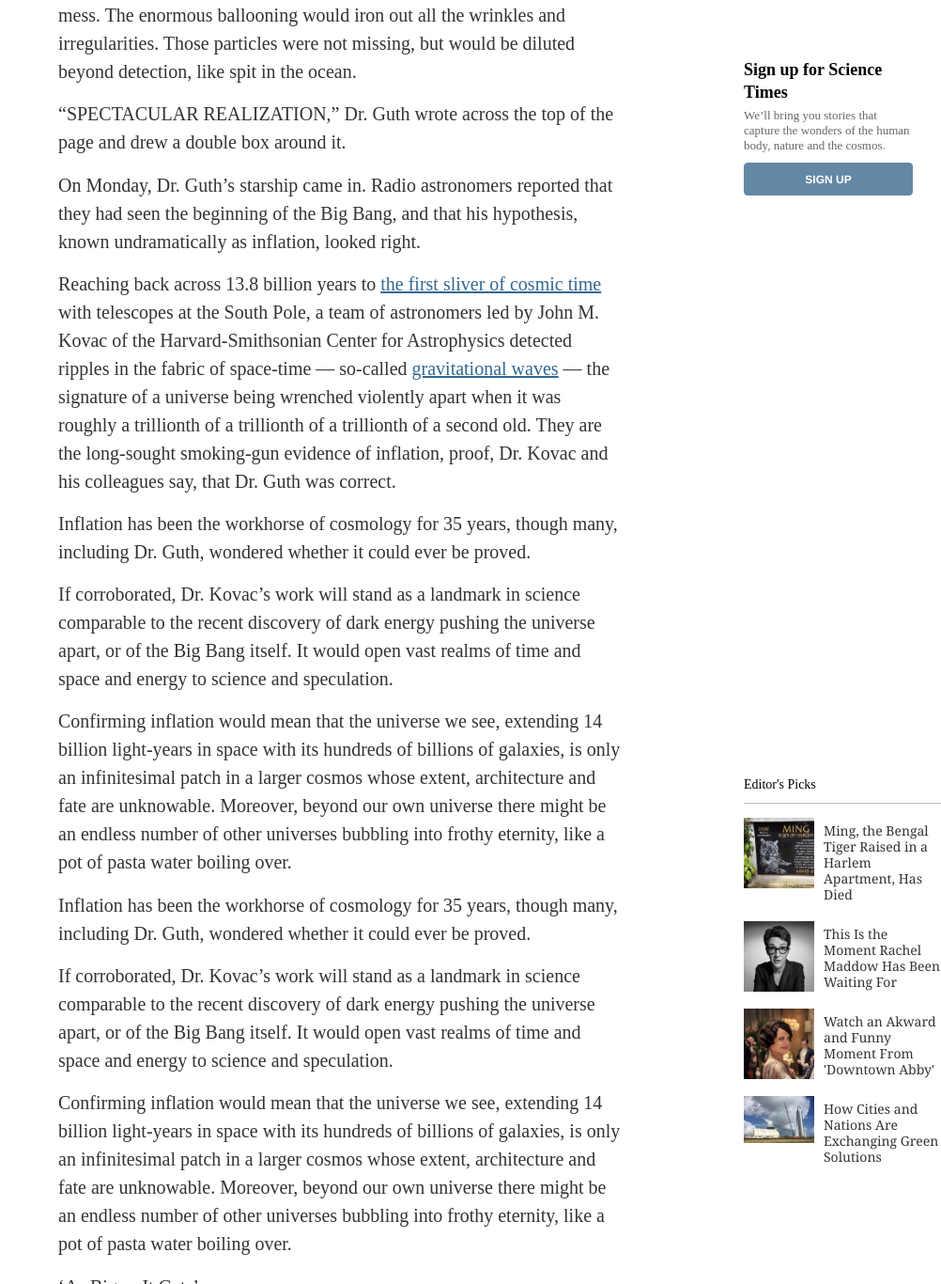
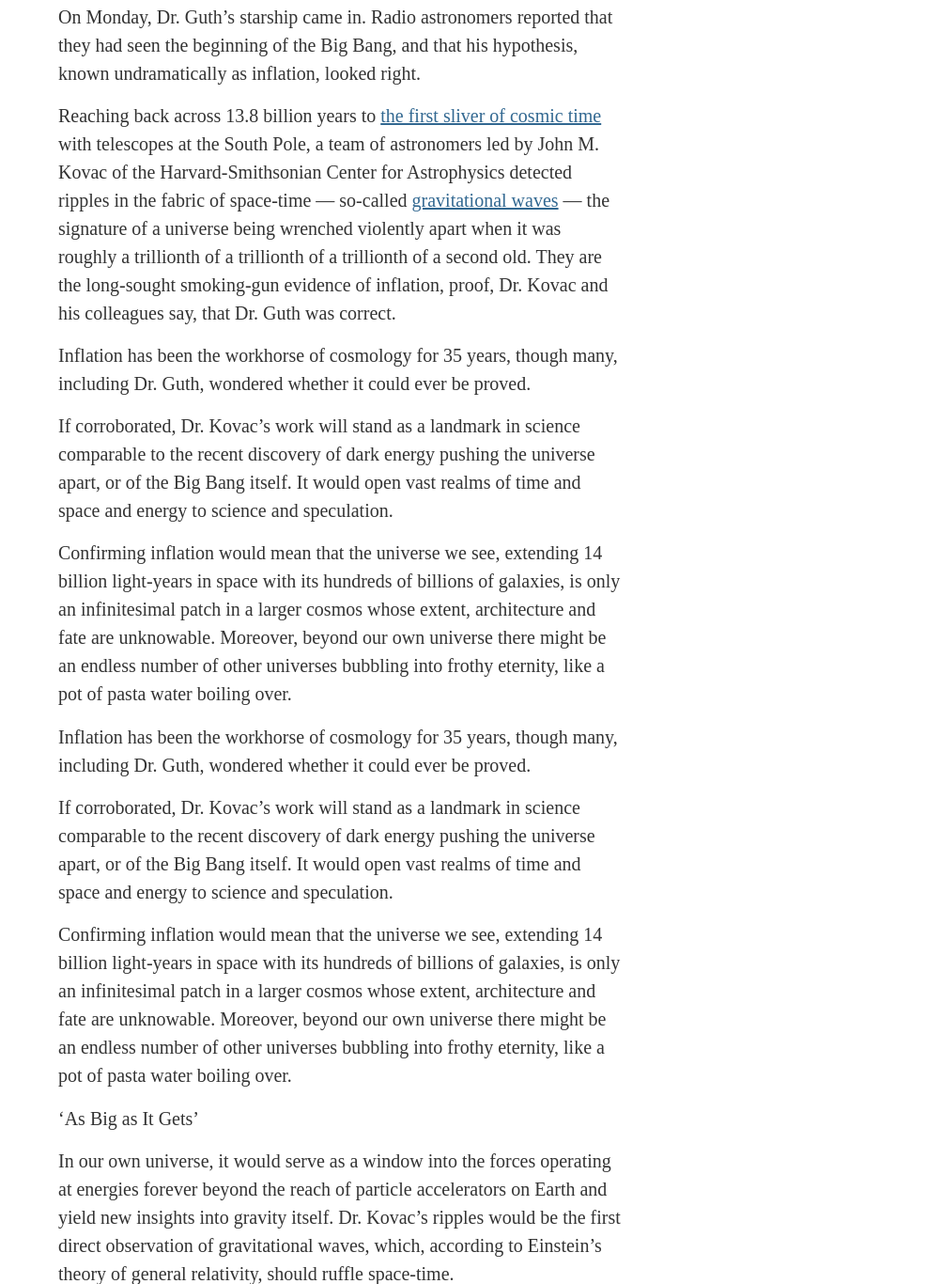
Before and after one commit to shubham14p3/newyork-times-clone, a plain HTML site: page index.html in a window 1280 px wide. Shown: the part 1434-2800 px from the top of the page at 94% size, without its empty margins (278-1280 px from the left). Drawn offline with Linux system fonts and the light colour scheme.

Commit message:
Removing Aside- needs new implementation

```diff
--- a/css/style.css
+++ b/css/style.css
@@ -178,9 +178,13 @@ table {
 }
 
 .friedman-caption {
-    width: 1200px;
+   /* width: 1200px;
     margin-left: auto;
-    margin-right: auto;
+    margin-right: auto;*/
+    width: 945px;
+    height: 531px;
+    margin: 0 auto;
+    cursor: pointer;
 }
 
 .friedman-caption img {
--- a/index.html
+++ b/index.html
@@ -184,17 +184,6 @@
     “SPECTACULAR REALIZATION,” Dr. Guth wrote across the top of the page and drew a double box around it.
   </p>
 </article>
-<aside class="first-aside">
-  <div>
-    <div>
-      <h2 class="aside-title">Sign up for Science Times</h2>
-      <p class="aside-text">We’ll bring you stories that capture the wonders of the human body, nature and the cosmos.</p>
-    </div>
-    <div>
-      <button type="submit" class="aside-button">Sign up</button>
-    </div>
-  </div>
-</aside>
 <article class="text-section">
   <p class="text">
     On Monday, Dr. Guth’s starship came in. Radio astronomers reported that they had seen the beginning of the Big Bang, and that his hypothesis, known undramatically as inflation, looked right.
@@ -212,42 +201,6 @@
     Confirming inflation would mean that the universe we see, extending 14 billion light-years in space with its hundreds of billions of galaxies, is only an infinitesimal patch in a larger cosmos whose extent, architecture and fate are unknowable. Moreover, beyond our own universe there might be an endless number of other universes bubbling into frothy eternity, like a pot of pasta water boiling over.
   </p>
 </article>
-
-<aside class="second-aside">
-    <h2 class="title-two">Editor's Picks</h2>
-    <article>
-      <a href="#" class="link-photo">
-        <div class="aside-photo">
-          <img src="images/box1.jpg" alt="">
-        </div>
-        <h3 class="article-title">Ming, the Bengal Tiger Raised in a Harlem Apartment, Has Died</h3>
-      </a>
-    </article>
-    <article>
-      <a href="#" class="link-photo">
-        <div class="aside-photo">
-          <img src="images/box2.jpg" alt="">
-        </div>
-        <h3 class="article-title">This Is the Moment Rachel Maddow Has Been Waiting For</h3>
-      </a>
-    </article>
-    <article>
-      <a href="#" class="link-photo">
-        <div class="aside-photo">
-          <img src="images/box3.jpg" alt="">
-        </div>
-        <h3 class="article-title">Watch an Akward and Funny Moment From 'Downtown Abby'</h3>
-      </a>
-    </article>
-    <article>
-      <a href="#" class="link-photo">
-        <div class="aside-photo">
-          <img src="images/box4.jpg" alt="">
-        </div>
-        <h3 class="article-title">How Cities and Nations Are Exchanging Green Solutions</h3>
-      </a>
-    </article>
-</aside>
 <article class="text-section">
   <p class="text">
     Inflation has been the workhorse of cosmology for 35 years, though many, including Dr. Guth, wondered whether it could ever be proved.
```
